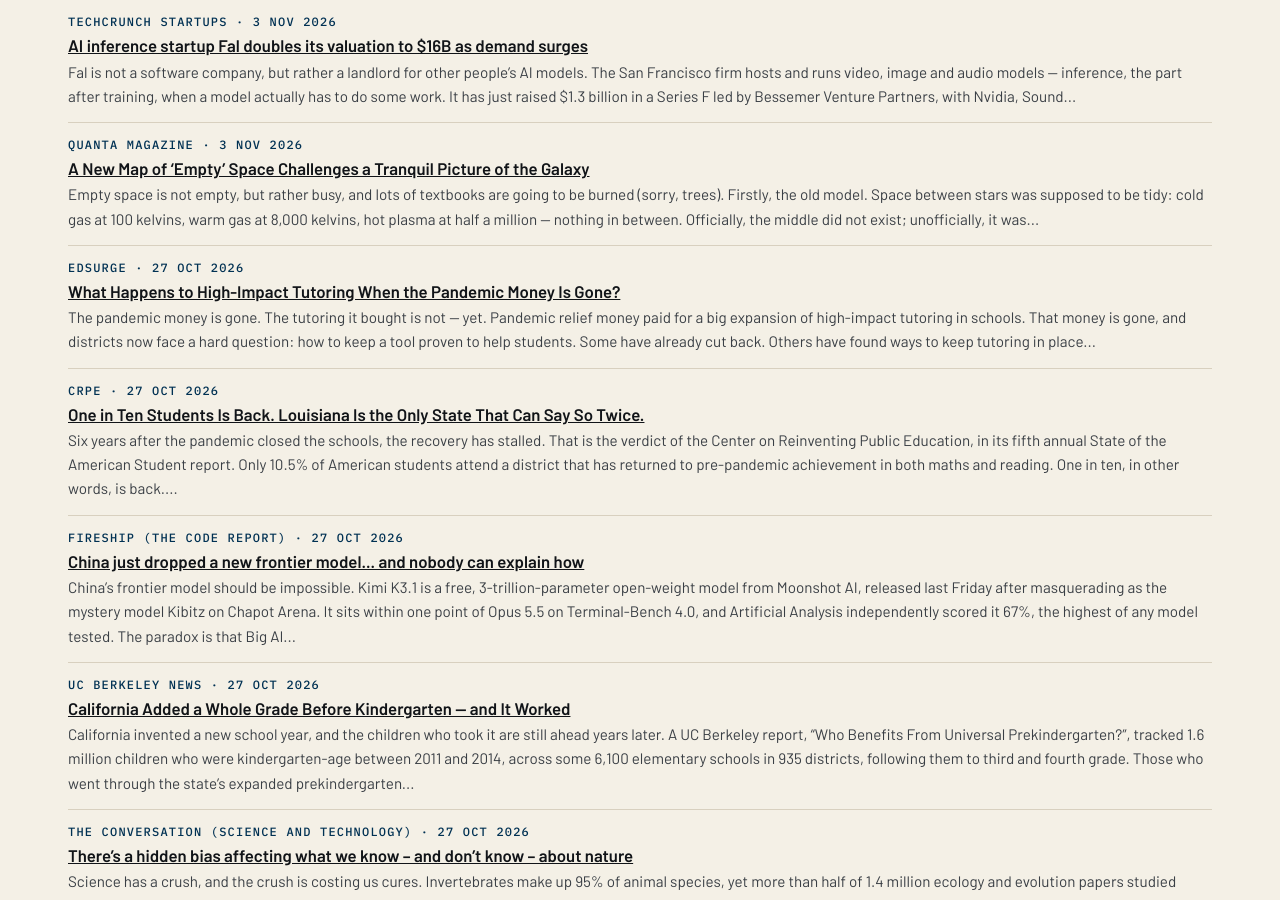
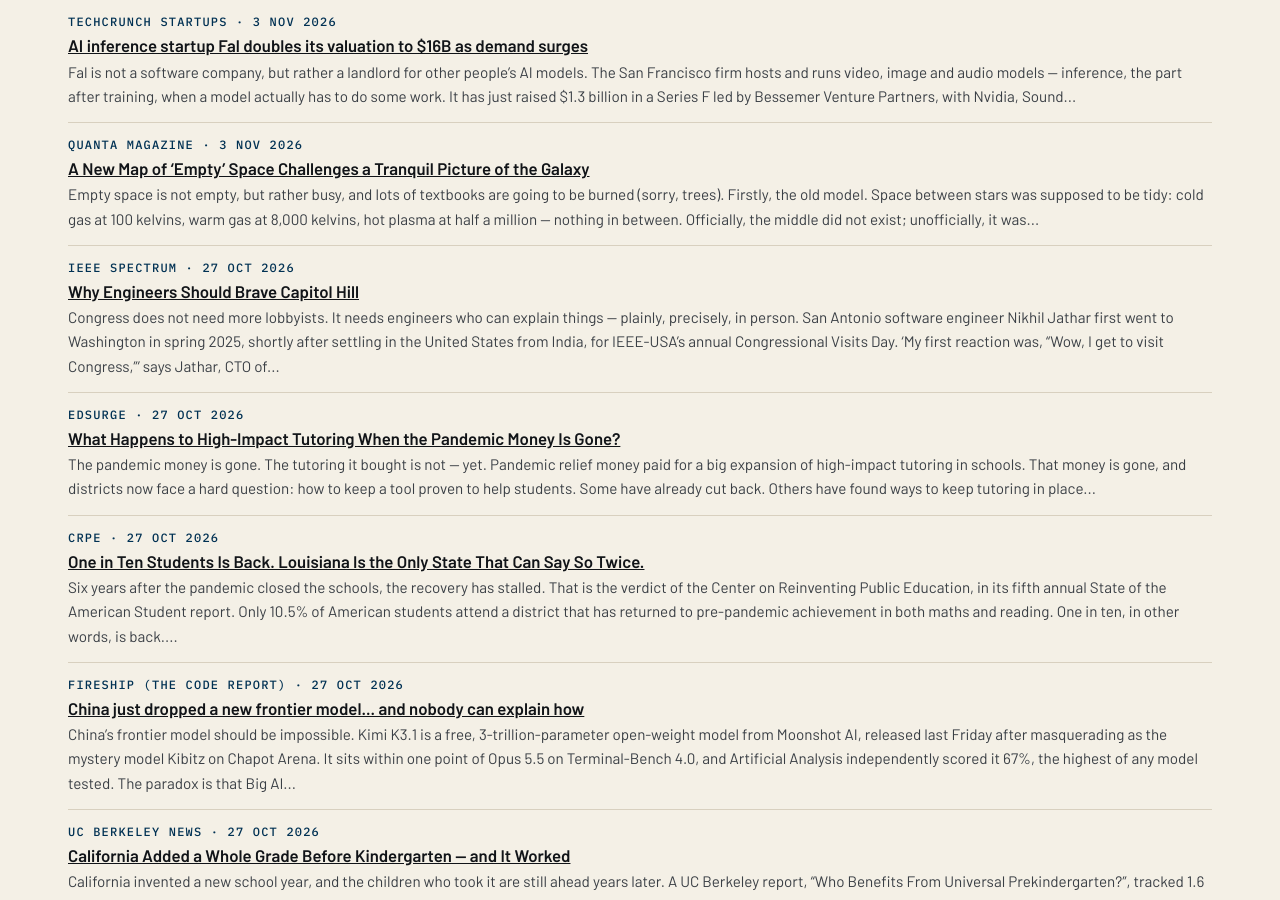
Before and after one commit to katz-news/katz.news, a Jekyll site: the page built from briefs/index.html, in a window 1280 px wide and 900 px high, scrolled down 21993 px. Built offline with Jekyll 4.4.1, drawn with Linux system fonts in a browser that asks for light colours; part of the change alters nothing that is shown.

Commit message:
Publish 2026-11-11

```diff
--- a/_data/build.yml
+++ b/_data/build.yml
@@ -1 +1 @@
-published_at: 2026-11-11T21:22:16Z
+published_at: 2026-11-11T21:27:23Z
--- /dev/null
+++ b/_posts/briefs/2026-11-10-why-engineers-should-brave-capitol-hill.md
@@ -0,0 +1,23 @@
+---
+published: true
+title: Why Engineers Should Brave Capitol Hill
+date: 2026-10-27
+section: technology
+source_name: IEEE Spectrum
+source_url: https://spectrum.ieee.org/engineers-lobbying-congress
+---
+Congress does not need more lobbyists. It needs engineers who can explain things — plainly, precisely, in person.
+
+San Antonio software engineer Nikhil Jathar first went to Washington in spring 2025, shortly after settling in the United States from India, for IEEE-USA's annual Congressional Visits Day. 'My first reaction was, "Wow, I get to visit Congress,"' says Jathar, CTO of AvanSaber, a business software company he cofounded. He went to advocate for federal support for technology education and research funding — and discovered Congress is not a fortress, but rather a calendar with very small windows.
+
+Staffers expect clarity. A visit may last anywhere from 15 minutes to an hour, so Jathar kept his talking points simple and short: 'First and foremost you're gonna get a very small window. Make sure you've got everything ready to present in bullet points and not a lot of jargon.' One-page handouts help. And know what you are asking for: cosponsor a bill, change its text, add language to an appropriations bill, or ask an agency a specific oversight question.
+
+The rules matter too. Congress distinguishes advocacy from professional lobbying, which is governed by the Lobbying Disclosure Act. On IEEE visits, participants represent the organisation, not their own views, and stick to its talking points — in Jathar's first year, funding smart grids, authorising Department of Energy research and investing in STEM education. 'STEM education funding is close to my heart,' he says. His calls were on the offices of Representatives Greg Casar and Lloyd Doggett of Texas and Barry Moore of Alabama. A staffer, he notes, beats the representative: staffers 'can be more focused on the policy details'.
+
+One lesson was learned the hard way. On one visit, staff pointed out that their legislator was not on the committee with jurisdiction over the talking point. 'They explained that there are only certain things [the legislator] can do on that issue and that there are other people we need to talk to, to achieve more.'
+
+Earlier this year, Jathar went back — and this time he brought what staffers actively want: authoritative technical knowledge. 'Do you think AI will replace coders?' one staffer asked. Jathar explained his company's open-source business-management software, ERPClaw, designed for AI agents such as OpenClaw, and the talk turned naturally to open source in AI, part of IEEE-USA's proposal for democratising AI.
+
+'The people who build trust have more cachet with congressional staff because they've asked for something that's reasonably thought out,' says a House Science Committee staffer. His advice: 'you should feel emotionally connected to any issue you're advocating for.' Jathar is: open source, he says, lets smaller companies build on a shared foundation. 'We can progress faster. I'm not doing it only because it's good for my business, but because I feel it's good for any technological advancement.'
+
+Conclusion: Capitol Hill is not a lobby, but rather a listening post — and engineers who arrive with a clear ask, a one-page handout and genuine conviction are the ones who get heard.
```
